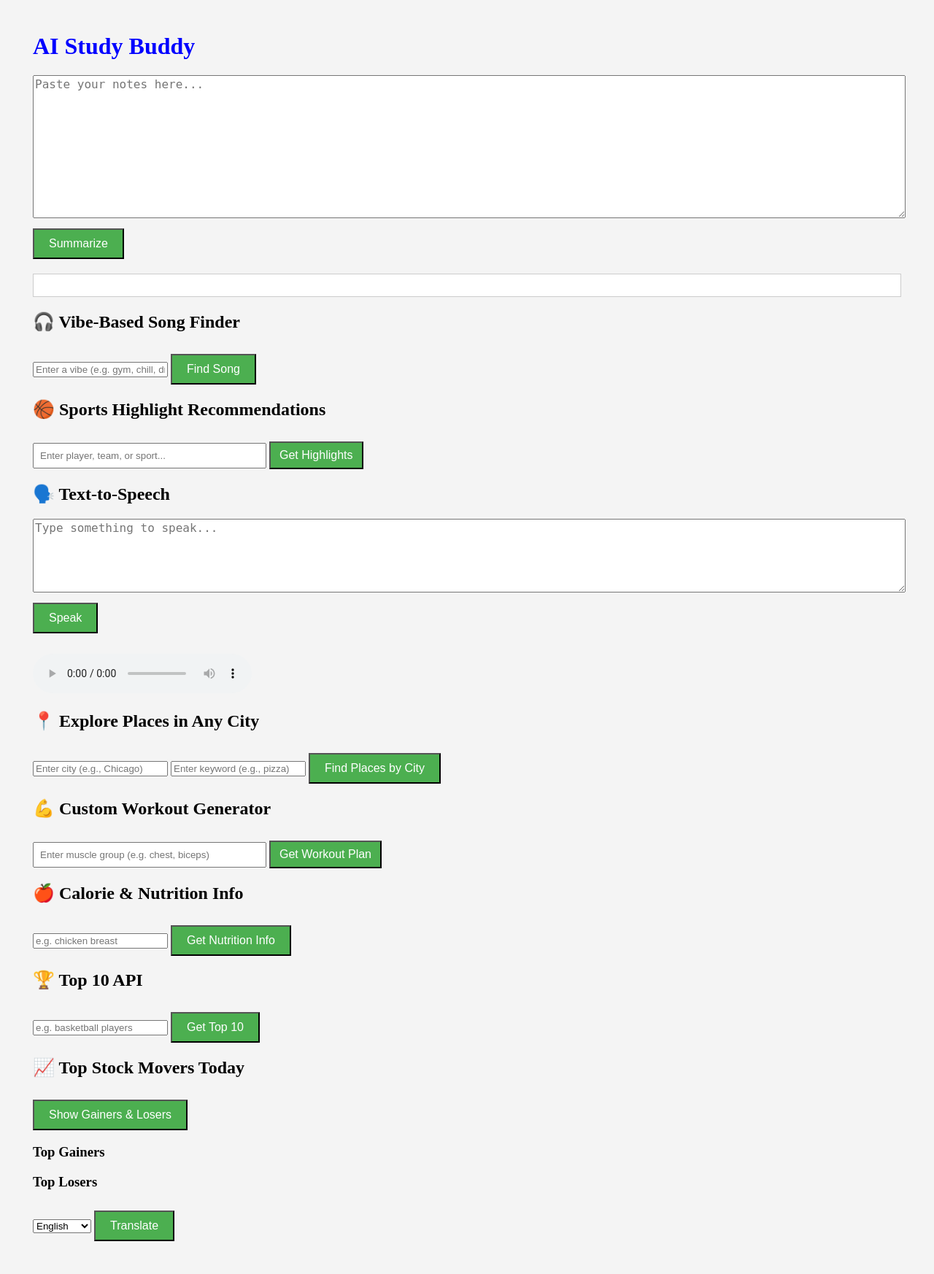
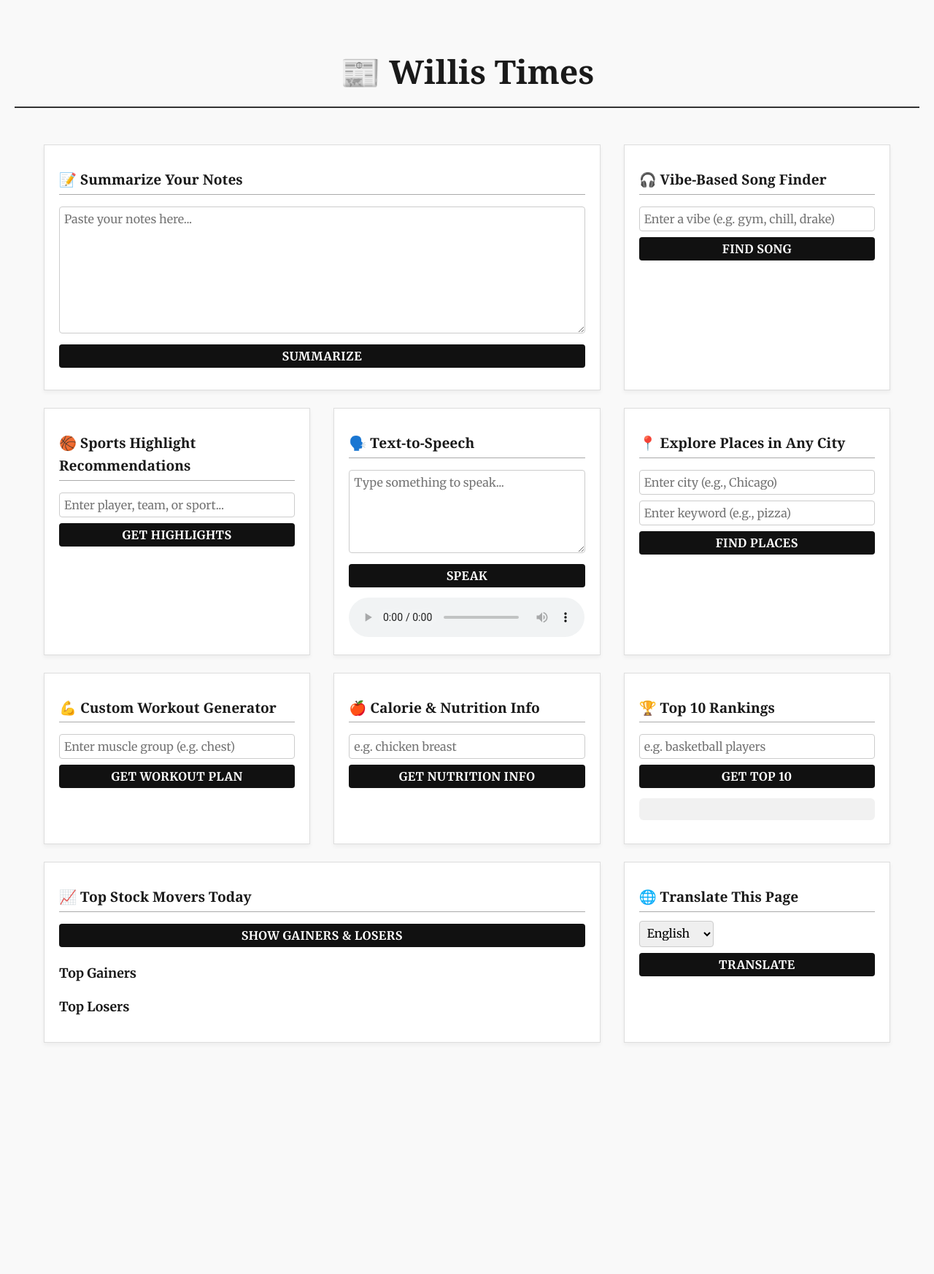
Before and after one commit to wgodderz/AI_API_Project, a Flask app: page / in a window 1280 px wide. Shown: the whole page at 73% size. After the commit the page ends 1429 px from the top, so only its background shows below. Run offline with Flask 3, Linux system fonts and the light colour scheme; parts of the project's set-up code (start-up, migrations or seed data) failed here and were passed over; some libraries are stand-ins or nearby versions.

Commit message:
started making webpage look right

```diff
--- a/static/style.css
+++ b/static/style.css
@@ -1,25 +1,127 @@
 body {
-    font-family: 'Times New Roman', Times, serif, sans-serif;
-    margin: 45px;
-    background-color: #f4f4f4;
+    font-family: Georgia, 'Times New Roman', serif;
+    background-color: #f8f8f8;
+    color: #1a1a1a;
+    margin: 0;
+    padding: 0;
+    line-height: 1.7;
 }
+
 h1 {
-    color: blue;
+    font-family: Georgia, serif;
+    font-size: 2.8rem;
+    font-weight: bold;
+    text-align: center;
+    margin-top: 40px;
+    margin-bottom: 30px;
+    padding-bottom: 10px;
+    border-bottom: 2px solid #333;
 }
-textarea {
+
+h2 {
+    font-family: Georgia, serif;
+    font-size: 1.3rem;
+    font-weight: bold;
+    margin-bottom: 12px;
+    border-bottom: 1px solid #999;
+    padding-bottom: 4px;
+}
+
+.grid-container {
+    display: grid;
+    grid-template-columns: repeat(3, 1fr);
+    gap: 36px 48px;
+    max-width: 1300px;
+    margin: 0 auto 80px;
+    padding: 0 40px;
+}
+
+.article-section {
+    background-color: white;
+    border: 1px solid #ccc;
+    padding: 24px 28px;
+    font-size: 1rem;
+    line-height: 1.6;
+    box-shadow: 0 3px 6px rgba(0,0,0,0.05);
+}
+
+form, input, textarea, button, select {
+    font-family: inherit;
+    font-size: 1rem;
+    box-sizing: border-box;
+}
+
+input, textarea, select {
+    padding: 10px;
     width: 100%;
-    font-size: 16px;
+    margin-top: 10px;
+    margin-bottom: 16px;
+    border: 1px solid #ccc;
+    border-radius: 4px;
 }
+
 button {
-    background-color: #4CAF50; /* Green */
+    background-color: #111;
     color: white;
+    padding: 10px 14px;
+    font-weight: bold;
+    text-transform: uppercase;
+    letter-spacing: 0.5px;
+    border: none;
+    border-radius: 4px;
+    cursor: pointer;
+    transition: background 0.2s ease-in-out;
+    width: 100%;
+}
+
+button:hover {
+    background-color: #333;
+}
+
+ul {
+    padding-left: 20px;
     margin-top: 10px;
-    padding: 10px 20px;
-    font-size: 16px;
 }
-#output {
-    margin-top: 20px;
-    background-color: #fff;
+
+pre {
+    white-space: pre-wrap;
+    background-color: #f1f1f1;
     padding: 15px;
-    border: 1px solid #ccc;
+    border-radius: 6px;
 }
+
+audio {
+    width: 100%;
+    margin-top: 10px;
+}
+
+#languageSelect {
+    width: auto;
+    margin-top: 0;
+}
+
+#output,
+#calorie-result,
+#playlist-result,
+#top10-output,
+#highlight-results {
+    margin-top: 10px;
+    font-size: 1.05em;
+}
+
+.span-2 {
+    grid-column: span 2;
+}
+
+.span-3 {
+    grid-column: span 3;
+}
+
+footer {
+    text-align: center;
+    font-size: 0.9rem;
+    padding: 30px;
+    color: #666;
+    border-top: 1px solid #ccc;
+    margin-top: 40px;
+}
--- a/templates/index.html
+++ b/templates/index.html
@@ -1,73 +1,138 @@
-<!DOCTYPE html> <!-- html file-->
-<html> <!-- html begins-->
-<head> <!-- head holds metadata (data about data) does not show on page -->
-    <title>AI Study Buddy</title> <!-- title of the page and tab name -->
-    <link rel="stylesheet" href="/static/style.css"> <!-- connects to style file-->
+<!DOCTYPE html>
+<html lang="en">
+<head>
+  <meta charset="UTF-8">
+  <meta name="viewport" content="width=device-width, initial-scale=1.0">
+  <title>AI Study Buddy Times</title>
+  <link rel="stylesheet" href="/static/style.css">
+  <link href="https://fonts.googleapis.com/css2?family=Merriweather:wght@400;700&display=swap" rel="stylesheet">
+  <style>
+    body {
+      font-family: 'Merriweather', serif;
+      background-color: #f9f9f9;
+      padding: 20px;
+    }
+    h1 {
+      text-align: center;
+      font-size: 2.8rem;
+      margin-bottom: 30px;
+    }
+    .grid-container {
+      display: grid;
+      grid-template-columns: repeat(3, 1fr);
+      gap: 24px 32px;
+      max-width: 1200px;
+      margin: 0 auto;
+      padding: 20px 40px;
+    }
+    .article-section {
+      background: #fff;
+      border: 1px solid #ddd;
+      padding: 16px 20px;
+      font-size: 0.95rem;
+    }
+    h2 {
+      font-size: 1.2rem;
+      margin-bottom: 12px;
+      font-weight: 700;
+      border-bottom: 1px solid #aaa;
+      padding-bottom: 4px;
+    }
+    input, textarea, button, select {
+      font-family: inherit;
+      font-size: 1rem;
+      padding: 6px;
+      margin: 4px 0;
+      width: 100%;
+      box-sizing: border-box;
+    }
+    button {
+      background: #111;
+      color: white;
+      border: none;
+      cursor: pointer;
+    }
+    button:hover {
+      background: #333;
+    }
+    audio {
+      margin-top: 10px;
+    }
+    .span-2 {
+      grid-column: span 2;
+    }
+    .span-3 {
+      grid-column: span 3;
+    }
+  </style>
 </head>
-<body> <!-- starts visible page content-->
-    <h1>AI Study Buddy</h1> <!-- main heading of page -->
-    <form id="text-form"> <!-- form for user input -->
-        <textarea name="text" rows="10" cols="80" placeholder="Paste your notes here..."></textarea><br> <!-- text area for user to input notes (creates text box)-->
-        <button type="submit">Summarize</button> <!-- button to submit the form -->
-    </form> <!-- end of form -->
-    <div id="output"></div> <!-- empty box where error or summary will be-->
+<body>
+  <h1>📰 Willis Times</h1>
+  <div class="grid-container">
+    <section class="article-section span-2">
+      <h2>📝 Summarize Your Notes</h2>
+      <form id="text-form">
+        <textarea name="text" rows="8" placeholder="Paste your notes here..."></textarea>
+        <button type="submit">Summarize</button>
+      </form>
+      <div id="output"></div>
+    </section>
+
+    <section class="article-section">
       <h2>🎧 Vibe-Based Song Finder</h2>
       <form id="vibe-form" method="post">
-        <input type="text" name="vibe" placeholder="Enter a vibe (e.g. gym, chill, drake)" />
+        <input type="text" name="vibe" placeholder="Enter a vibe (e.g. gym, chill, drake)">
         <button type="submit">Find Song</button>
       </form>
       <div id="playlist-result"></div>
-
-    <section>
-    <h2>🏀 Sports Highlight Recommendations</h2>
-    <input id="highlight-query" placeholder="Enter player, team, or sport..." style="width: 300px; padding: 8px;">
-    <button onclick="fetchHighlights()" style="padding: 8px 12px;">Get Highlights</button>
-    <div id="highlight-results" style="margin-top: 20px;"></div>
     </section>
 
-    <section>
-    <h2>🗣️ Text-to-Speech</h2>
-    <textarea id="tts-input" rows="5" cols="80" placeholder="Type something to speak..."></textarea><br>
-    <button onclick="convertToSpeech()">Speak</button>
-    <br><br>
-    <audio id="tts-audio" controls style="margin-top: 10px;"></audio>
+    <section class="article-section">
+      <h2>🏀 Sports Highlight Recommendations</h2>
+      <input id="highlight-query" placeholder="Enter player, team, or sport...">
+      <button onclick="fetchHighlights()">Get Highlights</button>
+      <div id="highlight-results"></div>
     </section>
 
-    <section>
+    <section class="article-section">
+      <h2>🗣️ Text-to-Speech</h2>
+      <textarea id="tts-input" rows="5" placeholder="Type something to speak..."></textarea>
+      <button onclick="convertToSpeech()">Speak</button>
+      <audio id="tts-audio" controls></audio>
+    </section>
+
+    <section class="article-section">
       <h2>📍 Explore Places in Any City</h2>
-    <div class="places-section">
       <input type="text" id="cityInput" placeholder="Enter city (e.g., Chicago)">
       <input type="text" id="cityKeywordInput" placeholder="Enter keyword (e.g., pizza)">
-    <button onclick="getPlacesByCity()">Find Places by City</button>
+      <button onclick="getPlacesByCity()">Find Places</button>
       <ul id="cityResultsList"></ul>
-    </div>
     </section>
 
-    <section>
+    <section class="article-section">
       <h2>💪 Custom Workout Generator</h2>
-    <input type="text" id="muscleInput" placeholder="Enter muscle group (e.g. chest, biceps)" style="width: 300px; padding: 8px;">
-    <button onclick="getWorkout()" style="padding: 8px 12px;">Get Workout Plan</button>
-    <ul id="workoutResultsList" style="margin-top: 20px;"></ul>
+      <input type="text" id="muscleInput" placeholder="Enter muscle group (e.g. chest)">
+      <button onclick="getWorkout()">Get Workout Plan</button>
+      <ul id="workoutResultsList"></ul>
     </section>
 
-    <section>
+    <section class="article-section">
       <h2>🍎 Calorie & Nutrition Info</h2>
       <form id="calorie-form">
-        <input type="text" id="food-input" placeholder="e.g. chicken breast" required />
+        <input type="text" id="food-input" placeholder="e.g. chicken breast" required>
         <button type="submit">Get Nutrition Info</button>
       </form>
-
       <div id="calorie-result"></div>
     </section>
 
-    <section>
-    <h2>🏆 Top 10 API</h2>
-    <input type="text" id="top10-input" placeholder="e.g. basketball players" />
+    <section class="article-section">
+      <h2>🏆 Top 10 Rankings</h2>
+      <input type="text" id="top10-input" placeholder="e.g. basketball players">
       <button onclick="getTop10()">Get Top 10</button>
-    <pre id="top10-output" style="white-space: pre-wrap; margin-top: 10px;"></pre>
+      <pre id="top10-output"></pre>
     </section>
 
-    <section>
+    <section class="article-section span-2">
       <h2>📈 Top Stock Movers Today</h2>
       <button onclick="loadStocks()">Show Gainers & Losers</button>
       <div id="stocks-section">
@@ -78,6 +143,8 @@
       </div>
     </section>
 
+    <section class="article-section">
+      <h2>🌐 Translate This Page</h2>
       <select id="languageSelect">
         <option value="en">English</option>
         <option value="es">Spanish</option>
@@ -86,7 +153,8 @@
         <option value="ja">Japanese</option>
       </select>
       <button onclick="translatePage()">Translate</button>
-
+    </section>
+  </div>
 
     <script> //start ther JavaScript code
     document.getElementById("text-form").addEventListener("submit", async function(e) { // listens for the form submission
@@ -359,7 +427,6 @@ function translatePage() {
     }
   });
 }
-
 </script>
 </body>
 </html>
```
Lines whose indentation alone changed are shown as unchanged.
